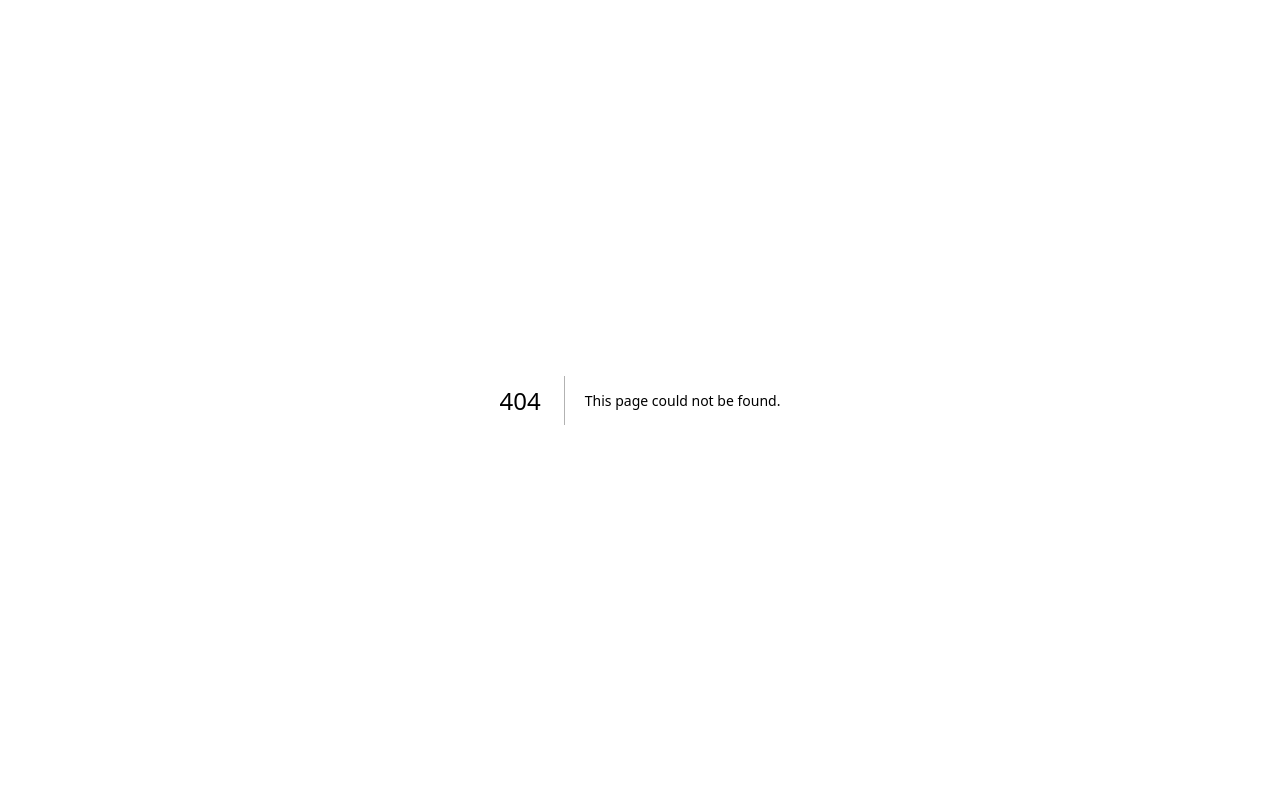
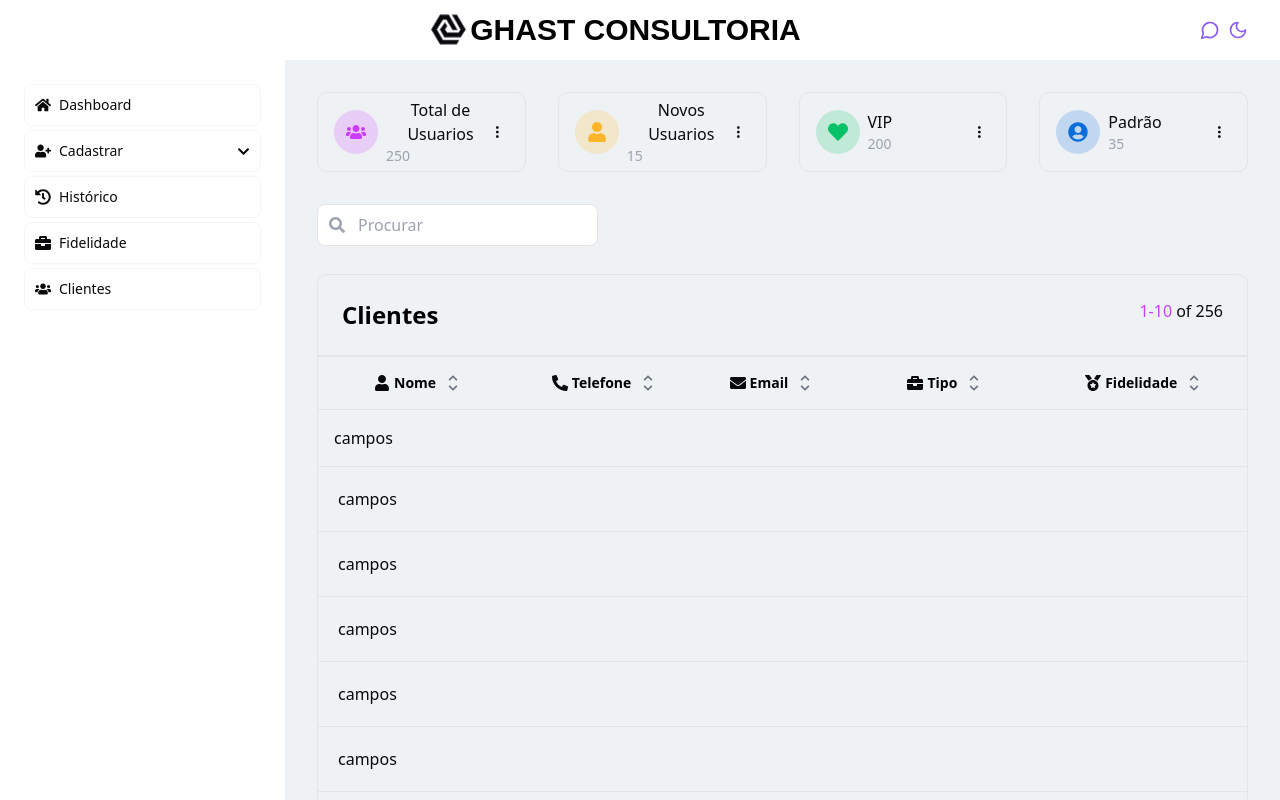
Before and after one commit to Adryanrr/ConsultancyManagement, a Next.js app in the folder ghast/: page /dashboard/clientes in a window 1280 px wide. Before the commit this address had no page. Shown: the top 800 px of the page. Built offline with nearby package versions, Linux system fonts and the light colour scheme; a web font is replaced by a local one.

Commit message:
pagina clientes 80%

```diff
--- /dev/null
+++ b/ghast/src/app/dashboard/clientes/page.tsx
@@ -0,0 +1,153 @@
+import {
+  FaUser,
+  FaUsers,
+  FaHeart,
+  FaUserCircle,
+  FaSearch,
+  FaPhoneAlt,
+  FaEnvelope,
+  FaBriefcase,
+  FaMedal,
+  FaChevronUp,
+  FaChevronDown,
+} from "react-icons/fa";
+
+const filtros = [
+  {
+    nome: "Total de Usuarios",
+    icone: FaUsers,
+    quantidade: "250",
+    cor: "bg-[#CB3CFF]/20",
+    iconeCor: "text-[#CB3CFF]",
+  },
+  {
+    nome: "Novos Usuarios",
+    icone: FaUser,
+    quantidade: "15",
+    cor: "bg-[#FDB52A]/20",
+    iconeCor: "text-[#FDB52A]",
+  },
+  {
+    nome: "VIP",
+    icone: FaHeart,
+    quantidade: "200",
+    cor: "bg-[#05C168]/20",
+    iconeCor: "text-[#05C168]",
+  },
+  {
+    nome: "Padrão",
+    icone: FaUserCircle,
+    quantidade: "35",
+    cor: "bg-[#086CD9]/20",
+    iconeCor: "text-[#086CD9]",
+  },
+];
+
+const campos = [
+  {
+    nome: "Nome",
+    icone: FaUser,
+  },
+  {
+    nome: "Telefone",
+    icone: FaPhoneAlt,
+  },
+  {
+    nome: "Email",
+    icone: FaEnvelope,
+  },
+  {
+    nome: "Tipo",
+    icone: FaBriefcase,
+  },
+
+  {
+    nome: "Fidelidade",
+    icone: FaMedal,
+  },
+];
+
+export default function Clientes() {
+  return (
+    <div className="bg-[#EFF2F4] dark:bg-dark-main flex flex-col h-full w-full p-8 gap-7">
+      <div className="flex flex-wrap gap-8 items-center">
+        {filtros.map((filtro, index) => (
+          <button
+            key={index}
+            className="flex-1 flex items-center justify-between border dark:bg-darkSecond p-4  rounded-md h-[80px] w-full"
+          >
+            <div className="flex flex-row items-center gap-2">
+              <div className={`${filtro.cor} rounded-full p-3`}>
+                {<filtro.icone className={`${filtro.iconeCor} text-xl`} />}
+              </div>
+              <div className="flex-col flex items-start justify-items-start">
+                <span className="font-medium">{filtro.nome}</span>
+                <div className="font-extralight text-sm text-gray-400">
+                  {filtro.quantidade}
+                </div>
+              </div>
+            </div>
+            <span className="rotate-90 font-bold">...</span>
+          </button>
+        ))}
+        <div className="relative flex items-center min-w-[278px]">
+          <FaSearch className="absolute left-3 text-gray-400" />
+          <input
+            className="p-2 pl-10 dark:bg-darkSecond border  rounded-sm w-full"
+            placeholder="Procurar"
+          />
+        </div>
+      </div>
+
+      <div className="flex flex-1 flex-col border  rounded-md">
+        <div className="flex justify-between p-6 border-b-2">
+          <h1 className="font-semibold text-2xl text-black dark:text-white">
+            Clientes
+          </h1>
+          <p>
+            <span className="text-[#CB3CFF]">1-10</span> of 256
+          </p>
+        </div>
+        <div className="flex xl:pl-10">
+          {campos.map((campo, index) => (
+            <div
+              key={index}
+              className="flex-1 flex flex-row p-4 gap-1 items-center"
+            >
+              {<campo.icone className="" />}
+              <h1 className="font-semibold text-sm text-black dark:text-white">
+                {campo.nome}
+              </h1>
+              <div className="flex flex-col ml-2">
+                <button className="text-gray-500 hover:text-gray-800">
+                  <FaChevronUp size={10} />
+                </button>
+                <button className="text-gray-500 hover:text-gray-800">
+                  <FaChevronDown size={10} />
+                </button>
+              </div>
+            </div>
+          ))}
+        </div>
+        <div className="flex-1 flex-col">
+          <div className="flex border-t p-4"> campos </div>
+          <div className="flex border-t p-5"> campos </div>
+          <div className="flex border-t p-5"> campos </div>
+          <div className="flex border-t p-5"> campos </div>
+          <div className="flex border-t p-5"> campos </div>
+          <div className="flex border-t p-5"> campos </div>
+          <div className="flex border-t p-5"> campos </div>
+          <div className="flex border-t p-5"> campos </div>
+          <div className="flex border-t p-5"> campos </div>
+        </div>
+      </div>
+
+      <footer className="flex justify-between">
+        <p>
+          <span className="text-[#CB3CFF]">1-10</span> of 256
+        </p>
+        <div>Itens por pagina</div>
+      </footer>
+    </div>
+  );
+}
--- a/ghast/src/components/template/SideBar.tsx
+++ b/ghast/src/components/template/SideBar.tsx
@@ -57,7 +57,7 @@
         )}
         <ItemSideBar href="" icone={FaHistory} texto="Histórico" />
         <ItemSideBar href="" icone={FaBriefcase} texto="Fidelidade" />
-        <ItemSideBar href="" icone={FaUsers} texto="Clientes" />
+        <ItemSideBar href="/dashboard/clientes" icone={FaUsers} texto="Clientes" />
       </nav>
         <button
           className="bg-gradient-to-t rounded-sm from-[#CB3CFF] to-[#7F25FB] items-center flex h-[43px] w-[253px] gap-4 p-4"
--- a/ghast/src/components/template/SideBarMobile.tsx
+++ b/ghast/src/components/template/SideBarMobile.tsx
@@ -13,7 +13,7 @@
   { name: "Consultor", path: "/dashboard/cadastrar/consultor" },
   { name: "Histórico", path: "" },
   { name: "Fidelidade", path: "" },
-  { name: "Clientes", path: "" },
+  { name: "Clientes", path: "/dashboard/clientes" },
 ];
 
 export default function SideBarMobile() {
```
